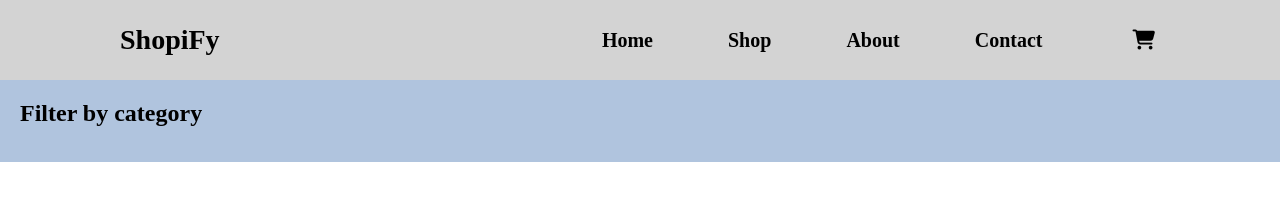
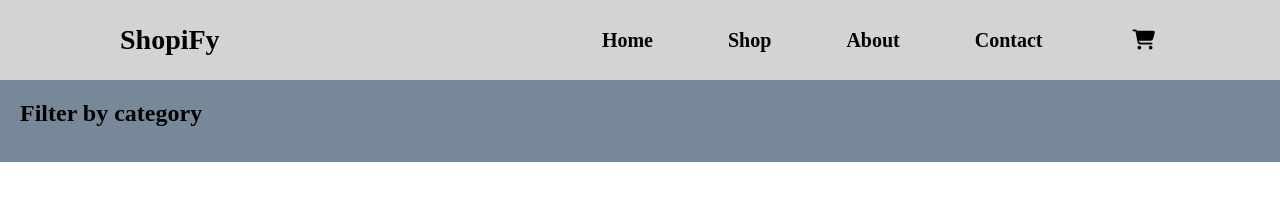
Before and after one commit to Kushal3502/E-Commerce-Website, a website built with Vite: page shop.html in a window 1280 px wide. Built offline with nearby package versions, Linux system fonts and the light colour scheme; no server answers.

Commit message:
final commit

```diff
--- a/main.js
+++ b/main.js
@@ -1,4 +1,4 @@
-import { generateCards } from "./generateCards"
+import { generateCards } from "./generateCards.js"
 
 
 // <-------------------- image slider -------------------->
--- a/style.css
+++ b/style.css
@@ -220,7 +220,7 @@ a {
 }
 
 .categories-container {
-  background-color: lightsteelblue;
+  background-color: lightslategray;
   /* width: 15vw; */
   /* height: 100vh; */
   padding: 20px;
```
